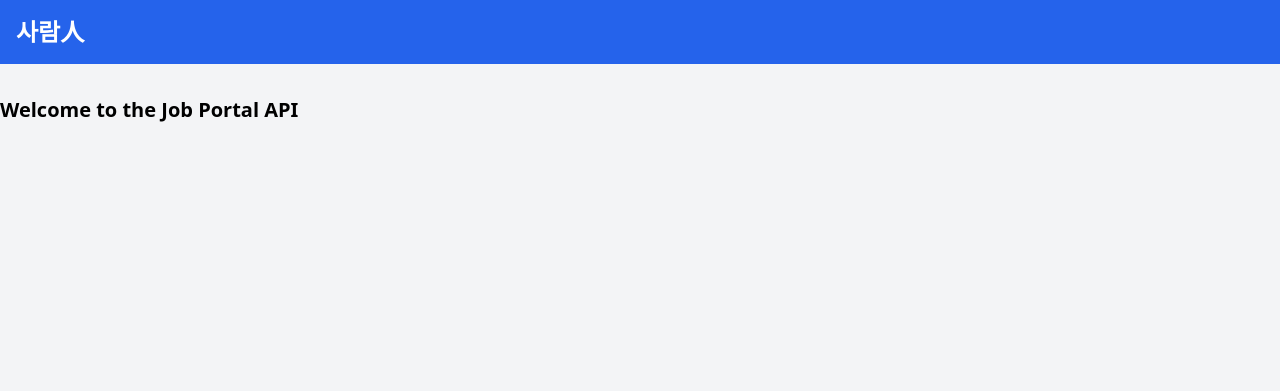
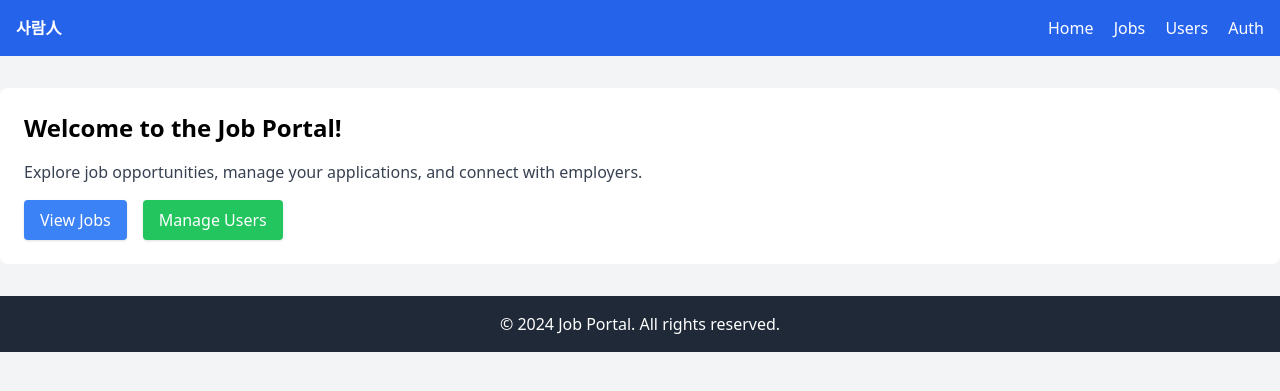
Before and after one commit to ChatHongPT/Saramin, a Flask app: page / in a window 1280 px wide. Shown: the top 391 px of the page. Run offline with Flask 2, Linux system fonts and the light colour scheme.

Commit message:
feat: index.html 수정

```diff
--- a/templates/index.html
+++ b/templates/index.html
@@ -7,13 +7,31 @@
     <link href="/static/css/tailwind.min.css" rel="stylesheet">
 </head>
 <body class="bg-gray-100">
-    <header class="bg-blue-600 p-4">
+    <header class="bg-blue-600 p-4 shadow-lg">
         <div class="container mx-auto text-white flex justify-between items-center">
-            <h1 class="text-2xl font-bold">사람人</h1>
+            <h1 class="text-3xl font-bold">사람人</h1>
+            <nav class="space-x-4">
+                <a href="/" class="hover:underline">Home</a>
+                <a href="/api/jobs" class="hover:underline">Jobs</a>
+                <a href="/api/users" class="hover:underline">Users</a>
+                <a href="/api/auth" class="hover:underline">Auth</a>
+            </nav>
         </div>
     </header>
     <main class="container mx-auto mt-8">
-        <h2 class="text-xl font-bold">Welcome to the Job Portal API</h2>
+        <section class="bg-white shadow-lg rounded-lg p-6">
+            <h2 class="text-2xl font-bold mb-4">Welcome to the Job Portal!</h2>
+            <p class="text-gray-700 mb-4">
+                Explore job opportunities, manage your applications, and connect with employers.
+            </p>
+            <div class="flex space-x-4">
+                <a href="/api/jobs" class="bg-blue-500 text-white px-4 py-2 rounded shadow hover:bg-blue-600">View Jobs</a>
+                <a href="/api/users" class="bg-green-500 text-white px-4 py-2 rounded shadow hover:bg-green-600">Manage Users</a>
+            </div>
+        </section>
     </main>
+    <footer class="bg-gray-800 text-white text-center p-4 mt-8">
+        &copy; 2024 Job Portal. All rights reserved.
+    </footer>
 </body>
 </html>
```
